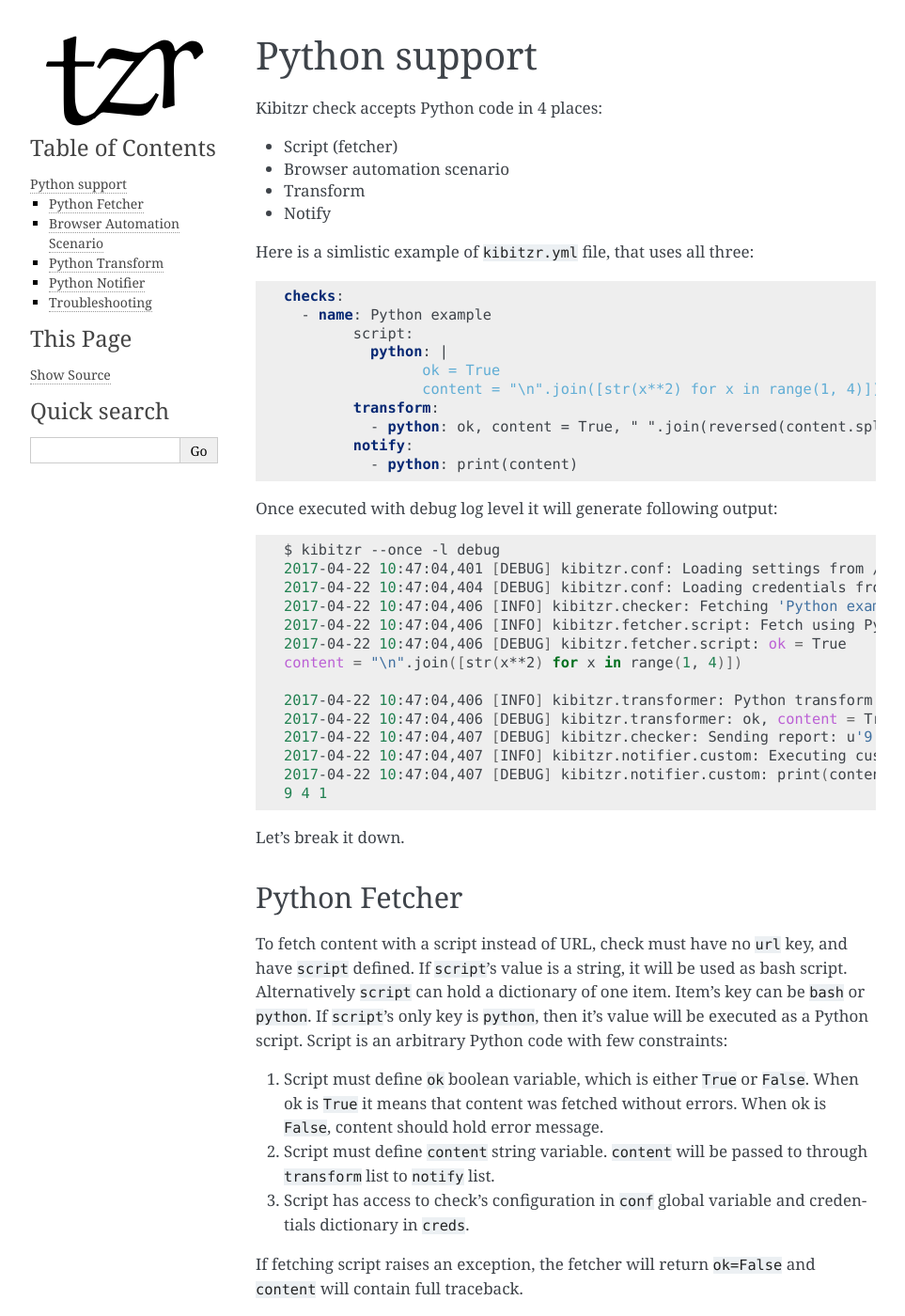
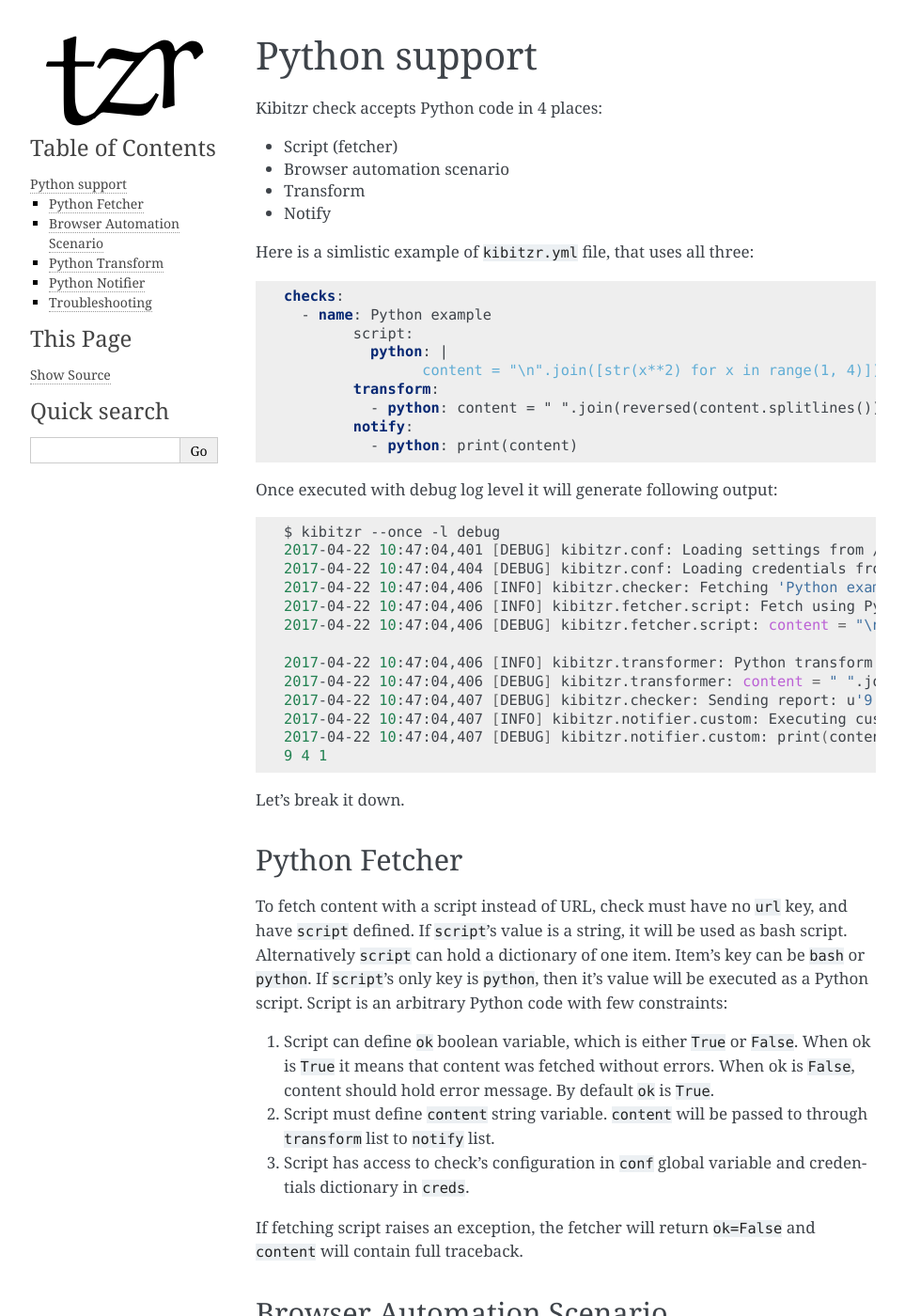
Before and after one commit to kibitzr/kibitzr, a Sphinx documentation site: the page built from docs/python.rst, in a window 1280 px wide and 1400 px high. Shown: the whole window at 94% size, without its empty margins (148-1111 px from the left). Built offline with Sphinx 7.4.7, drawn with Linux system fonts in a browser that asks for light colours.

Commit message:
Updated docs on loose ok constraint

```diff
--- a/docs/python.rst
+++ b/docs/python.rst
@@ -19,10 +19,9 @@
 	  - name: Python example
 		script:
 		  python: |
-			ok = True
 			content = "\n".join([str(x**2) for x in range(1, 4)])
 		transform:
-		  - python: ok, content = True, " ".join(reversed(content.splitlines()))
+		  - python: content = " ".join(reversed(content.splitlines()))
 		notify:
 		  - python: print(content)
 
@@ -35,11 +34,10 @@
 	2017-04-22 10:47:04,404 [DEBUG] kibitzr.conf: Loading credentials from /home/kibitzr/kibitzr-creds.yml
 	2017-04-22 10:47:04,406 [INFO] kibitzr.checker: Fetching 'Python example' using script
 	2017-04-22 10:47:04,406 [INFO] kibitzr.fetcher.script: Fetch using Python script
-	2017-04-22 10:47:04,406 [DEBUG] kibitzr.fetcher.script: ok = True
-	content = "\n".join([str(x**2) for x in range(1, 4)])
+	2017-04-22 10:47:04,406 [DEBUG] kibitzr.fetcher.script: content = "\n".join([str(x**2) for x in range(1, 4)])
 
 	2017-04-22 10:47:04,406 [INFO] kibitzr.transformer: Python transform
-	2017-04-22 10:47:04,406 [DEBUG] kibitzr.transformer: ok, content = True, " ".join(reversed(content.splitlines()))
+	2017-04-22 10:47:04,406 [DEBUG] kibitzr.transformer: content = " ".join(reversed(content.splitlines()))
 	2017-04-22 10:47:04,407 [DEBUG] kibitzr.checker: Sending report: u'9 4 1'
 	2017-04-22 10:47:04,407 [INFO] kibitzr.notifier.custom: Executing custom notifier
 	2017-04-22 10:47:04,407 [DEBUG] kibitzr.notifier.custom: print(content)
@@ -61,10 +59,11 @@
 executed as a Python script.
 Script is an arbitrary Python code with few constraints:
 
-1. Script must define ``ok`` boolean variable,
+1. Script can define ``ok`` boolean variable,
    which is either ``True`` or ``False``.
    When ok is ``True`` it means that content was fetched without errors.
    When ok is ``False``, content should hold error message.
+   By default ``ok`` is ``True``.
 2. Script must define ``content`` string variable.
    ``content`` will be passed to through ``transform`` list to ``notify`` list.
 3. Script has access to check's configuration in ``conf`` global variable
@@ -117,7 +116,6 @@
 
     transform:
       - python: |
-          ok = True
           content = content.replace("election", "eating contest")
 
 
```
